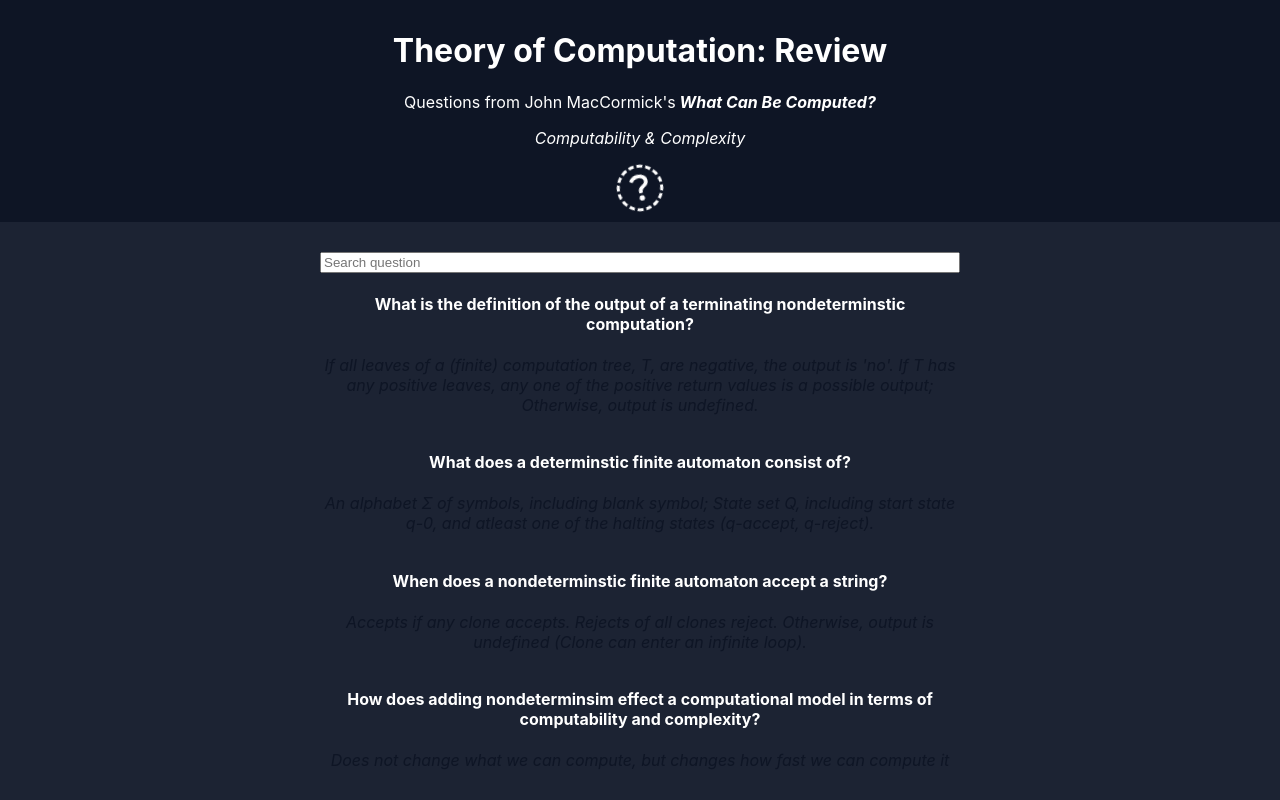
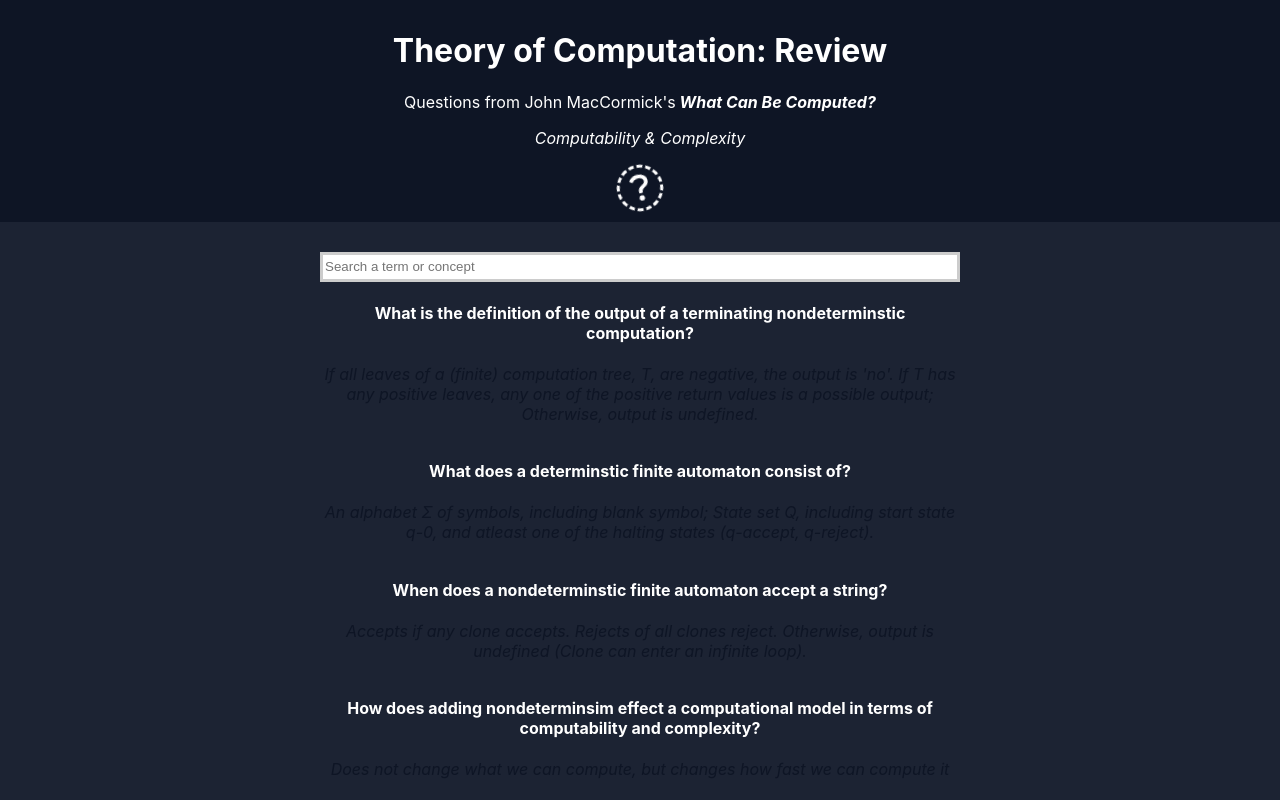
Before and after one commit to Ahljenn/Theory-of-Computation, a React (Vite) app: page / in a window 1280 px wide. Shown: the top 800 px of the page. Built offline with nearby package versions, Linux system fonts and the light colour scheme.

Commit message:
Styling for search bar

```diff
--- a/src/App.jsx
+++ b/src/App.jsx
@@ -10,7 +10,7 @@ function App() {
     <main>
       <input
         type="text"
-        placeholder="Search question"
+        placeholder="Search a term or concept"
         onChange={(event) => {
           setSearchTerm(event.target.value);
         }}
@@ -18,7 +18,8 @@ function App() {
       {qData.filter((val) => {
         if (searchTerm == ""){
           return val;
-        } else if (val.question.toLowerCase().includes(searchTerm.toLowerCase())) {
+        } else if (val.question.toLowerCase().includes(searchTerm.toLowerCase()) ||
+                  val.answer.toLowerCase().includes(searchTerm.toLowerCase())) {
           return val;
         }
       }).map((val, key) => {
--- a/styles/App.css
+++ b/styles/App.css
@@ -14,6 +14,19 @@ main {
   text-align: center;
   vertical-align: center;
   padding-bottom: 20px;
+}
+
+input[type=text], select {
+  box-sizing: border-box;
+  height: 30px;
+  border: 3px solid #ccc;
+  -webkit-transition: 0.5s;
+  transition: 0.5s;
+  outline: none;
+}
+
+input[type=text]:focus, select:focus {
+  border: 3px solid var(--acid);
 }
 
 .qa-container {
```
